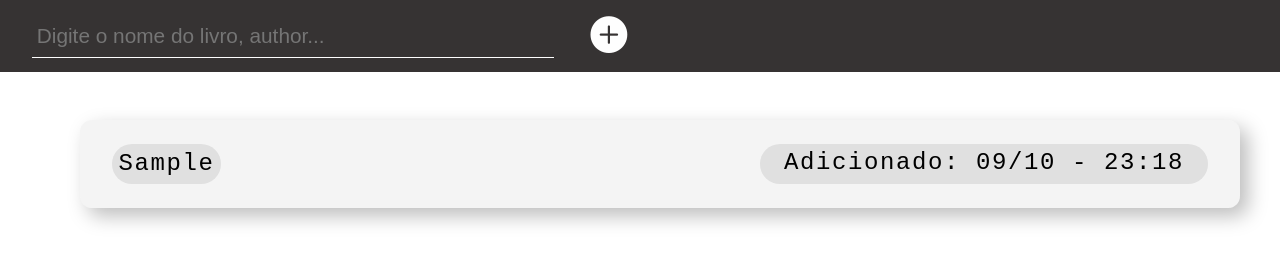
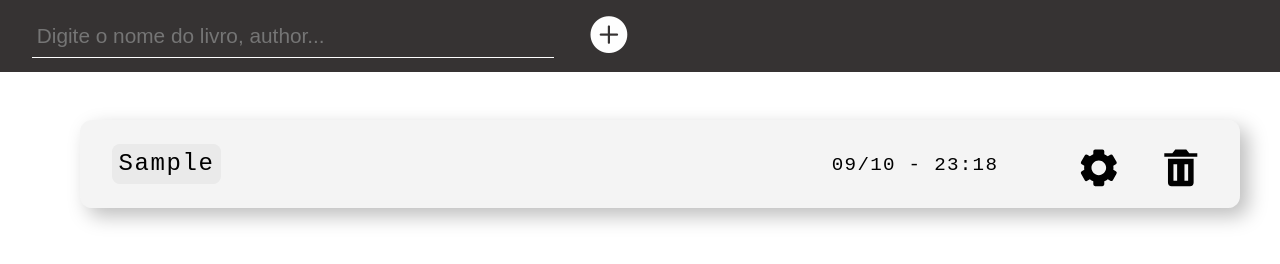
Before and after one commit to vitorgabrieldev/app_book, a plain HTML site: page index.html in a window 1280 px wide. Both pictures are taken after typing "Sample" into the empty fields and a click on the button 592 px from the left and 36 px from the top of the page. Shown: the top 264 px of the page. Drawn offline with nearby package versions, Linux system fonts and the light colour scheme.

Commit message:
btn delete, btn settings, arrumar bugs

```diff
--- a/app.css
+++ b/app.css
@@ -74,20 +74,44 @@ body, hmtl {
     justify-content: space-between;
 }
 
-.item_list p:nth-child(2) {
-    background: rgba(33, 32, 32, 0.095);
+.timer_container {
     padding: .3rem 1.5rem .3rem 1.5rem;
     border-radius: 1.7rem;
     cursor: pointer;
+    transform: scale(.8);
+    user-select: none;
 }
 
-.item_list p:first-child {
+.name_book {
     font-weight: 500;
-    background: rgba(33, 32, 32, 0.095);
+    background: rgba(33, 32, 32, 0.049);
     padding: .4rem;
-    border-radius: 1.7rem;
+    border-radius: 8px;
 }
 
+.container_function {
+    display: flex;
+    align-items: center;
+    gap: 1.8rem;
+}
+
+/* --- * --- ClassName Hidden and Show Item List --- * --- */
+.showHidden {
+    display: none;
+}
+
+
+.svg_js {
+    margin-top: 2%;
+    cursor: pointer;
+    padding: .3rem;
+    border-radius: 12px;
+    transition: .3s;
+}
+
+.svg_js:hover {
+    background: rgba(178, 178, 178, 0.499);
+}
 
 @media screen and (max-width: 830px) {
     * {
--- a/app.js
+++ b/app.js
@@ -42,7 +42,15 @@ const addBook = {
 
     createList: function(info) {
         // --- * --- Create list tags --- * ---
-        $("#list_books").append(`<li class="item_list"><p>${info.book}</p><p class="btn_hidden_timer" data-id="${token_item_list}">Adicionado: ${info.timer}</p></li>`);
+        $("#list_books").append(`
+        <li class="item_list">
+            <p class="name_book">${info.book}</p>
+            <section class="container_function">
+                <p class="timer_container" data-id="${token_item_list}">${info.timer}</p>
+                <svg onclick="controlls_item.config(${token_item_list})" class="svg_js" xmlns="http://www.w3.org/2000/svg" width="44" height="44" viewBox="0 0 24 24" style="fill: rgba(0, 0, 0, 1);transform: ;msFilter:;"><path d="m2.344 15.271 2 3.46a1 1 0 0 0 1.366.365l1.396-.806c.58.457 1.221.832 1.895 1.112V21a1 1 0 0 0 1 1h4a1 1 0 0 0 1-1v-1.598a8.094 8.094 0 0 0 1.895-1.112l1.396.806c.477.275 1.091.11 1.366-.365l2-3.46a1.004 1.004 0 0 0-.365-1.366l-1.372-.793a7.683 7.683 0 0 0-.002-2.224l1.372-.793c.476-.275.641-.89.365-1.366l-2-3.46a1 1 0 0 0-1.366-.365l-1.396.806A8.034 8.034 0 0 0 15 4.598V3a1 1 0 0 0-1-1h-4a1 1 0 0 0-1 1v1.598A8.094 8.094 0 0 0 7.105 5.71L5.71 4.904a.999.999 0 0 0-1.366.365l-2 3.46a1.004 1.004 0 0 0 .365 1.366l1.372.793a7.683 7.683 0 0 0 0 2.224l-1.372.793c-.476.275-.641.89-.365 1.366zM12 8c2.206 0 4 1.794 4 4s-1.794 4-4 4-4-1.794-4-4 1.794-4 4-4z"></path></svg>
+                <svg onclick="controlls_item.delete(${token_item_list})" class="svg_js" xmlns="http://www.w3.org/2000/svg" width="44" height="44" viewBox="0 0 24 24" style="fill: rgba(0, 0, 0, 1);transform: ;msFilter:;"><path d="M6 7H5v13a2 2 0 0 0 2 2h10a2 2 0 0 0 2-2V7H6zm4 12H8v-9h2v9zm6 0h-2v-9h2v9zm.618-15L15 2H9L7.382 4H3v2h18V4z"></path></svg>
+            </section>
+        </li>`);
         // --- * --- Add -> 1 <- token_item_list --- * ---
         token_item_list++;
     },
@@ -61,3 +69,18 @@ const addBook = {
         return timer;
     },
 };
+
+
+const controlls_item = {
+    delete: function(data) {
+        let tag = document.getElementsByTagName('li')[data];
+        let confirm_delete = window.confirm("Deseja excluir este livro");
+        if(confirm_delete == true) {
+            document.querySelector('.item_list').remove(tag);
+        };
+    },
+    config: function(data) {
+        let tag = document.getElementsByTagName('li')[data];
+        console.log(tag);
+    },
+};
```
